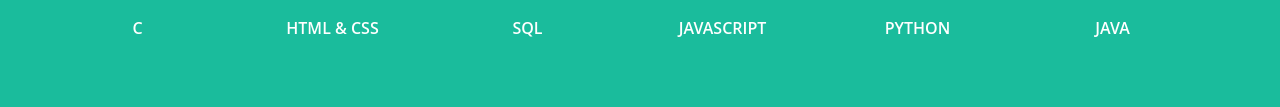
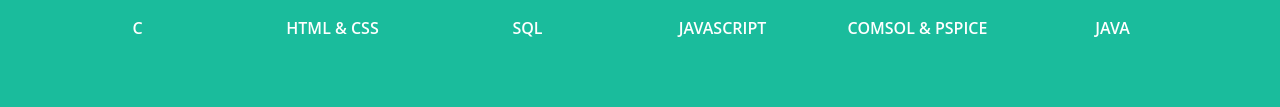
Before and after one commit to vinaygokul-kvg/vinaygokul-kvg.github.io, a plain HTML site: page index.html in a window 1280 px wide. Shown: the part 1750-1857 px from the top of the page. Drawn offline with Linux system fonts and the light colour scheme.

Commit message:
Update index.html

```diff
--- a/index.html
+++ b/index.html
@@ -242,7 +242,7 @@ Built various designs for waveguide based Surface Plasmon Resonance sensing and
 				</div>
 				<div class="col-md-2 skills-grid text-center">
 					<div class="circle" id="circles-5"></div>
-					<p>Python</p>
+					<p>Comsol & PSpice</p>
 				</div>
 				<div class="col-md-2 skills-grid text-center">
 					<div class="circle" id="circles-6"></div>
```
